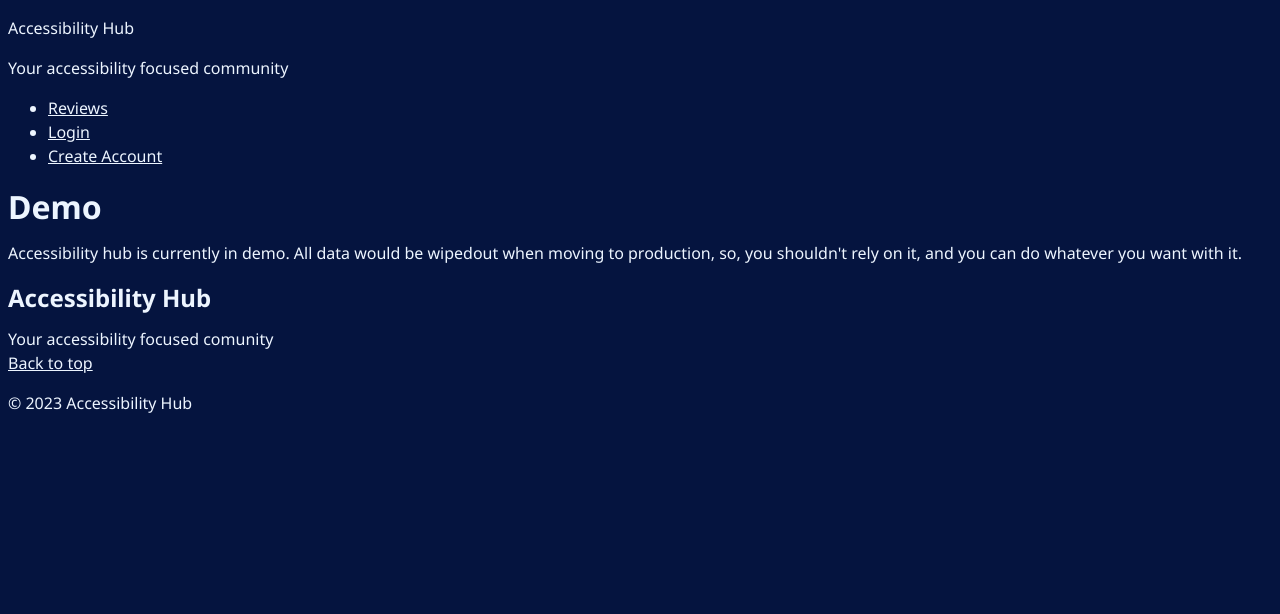
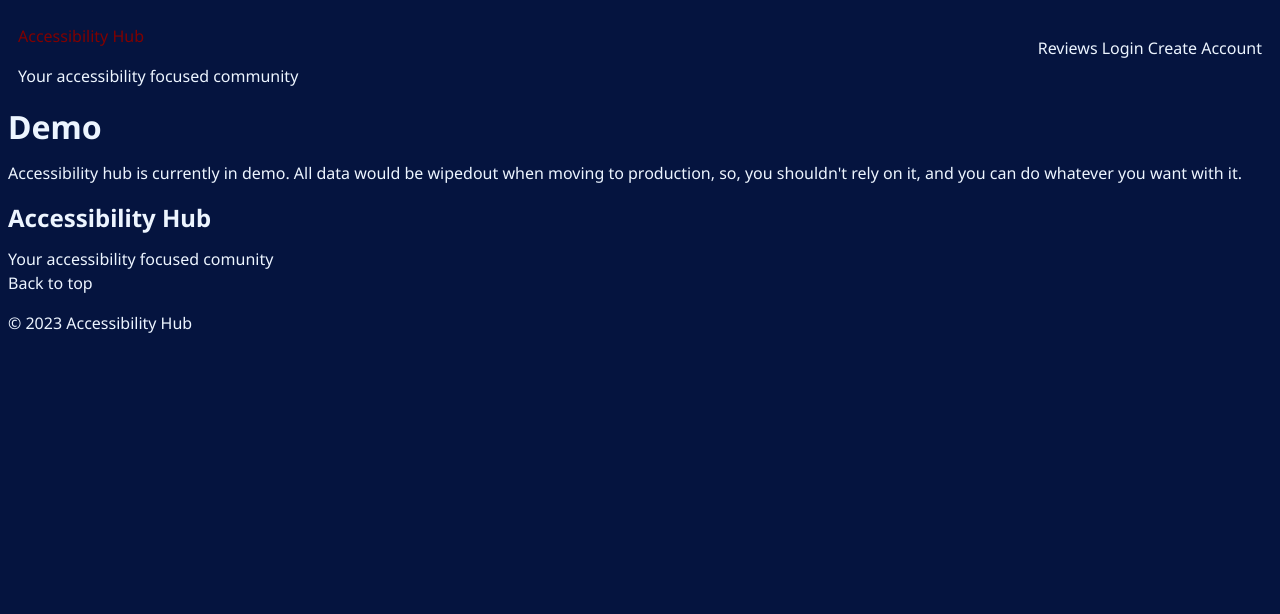
Before and after one commit to Arfs6/AccessibilityHub, a Django app: page / in a window 1280 px wide. Shown: the top 614 px of the page. After the commit the page ends 333 px from the top, so only its background shows below. Run offline with Django 4.2, Linux system fonts and the light colour scheme; some libraries are stand-ins or nearby versions.

Commit message:
addded more styles.

```diff
--- a/src/accessibilityHub/core/static/core/base.css
+++ b/src/accessibilityHub/core/static/core/base.css
@@ -9,3 +9,49 @@ body {
 	color: #EDF5FF;
 	/* color: red; */
 }
+
+p#site-name {
+	color: #800000;
+}
+a {
+	text-decoration: none;
+	color: #0000FF; /* blue */
+	cursor: pointer;
+}
+
+a:visited {
+	color: #800080; /* purple */
+}
+
+a:hover {
+	text-decoration: underline;
+	color: #FF0000; /* red */
+}
+
+header {
+	display: flex;
+	justify-content: space-between;
+	align-items: center;
+}
+
+header .left,
+header .right {
+	margin: 0 10px;
+}
+
+header .left {
+	order: 1;
+}
+
+header .right {
+	order: 2;
+}
+
+nav ul {
+	list-style: none;
+	padding: 0;
+}
+
+nav ul li {
+	display: inline;
+}
--- a/src/accessibilityHub/core/templates/core/header.html
+++ b/src/accessibilityHub/core/templates/core/header.html
@@ -1,6 +1,9 @@
 <!-- templates/header.html -->
-<p>Accessibility Hub</p>
+<div class="left">
+	<p id="site-name">Accessibility Hub</p>
 	<p>Your accessibility focused community</p>
+</div>
+<div class="right">
 	<nav>
 		<ul>
 			<li><a href="{% url 'review:index' %}">Reviews</a></li>
@@ -12,3 +15,4 @@
 			{% endif %}
 		</ul>
 	</nav>
+</div>
```
Lines whose indentation alone changed are shown as unchanged.
